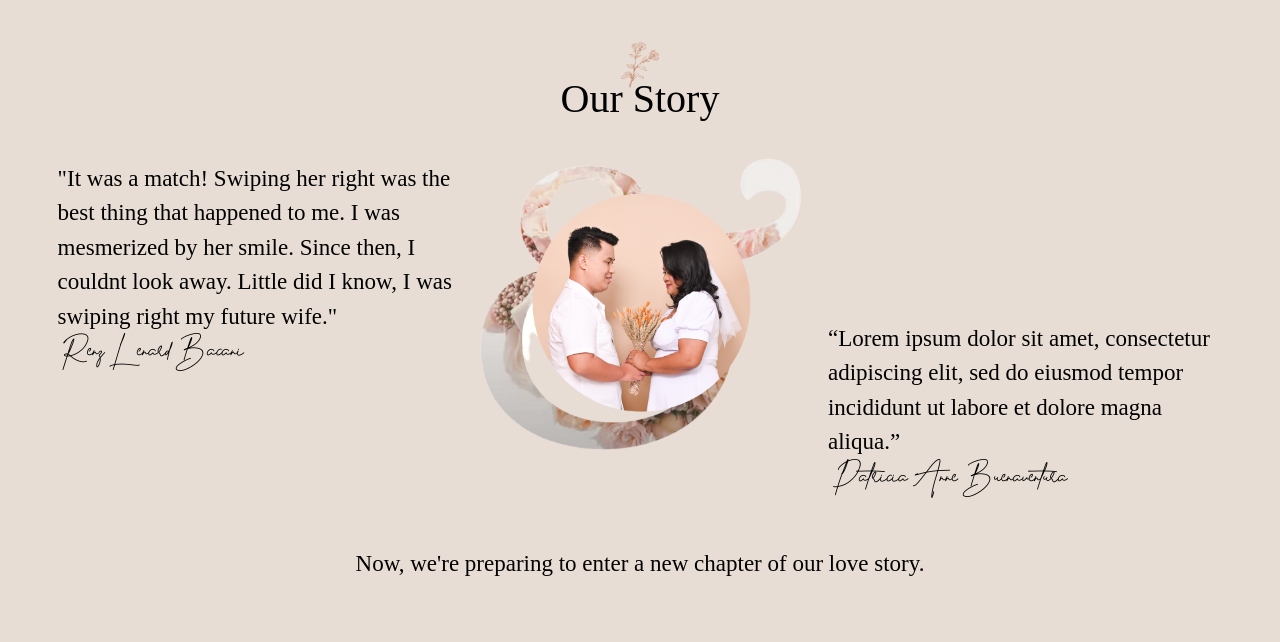
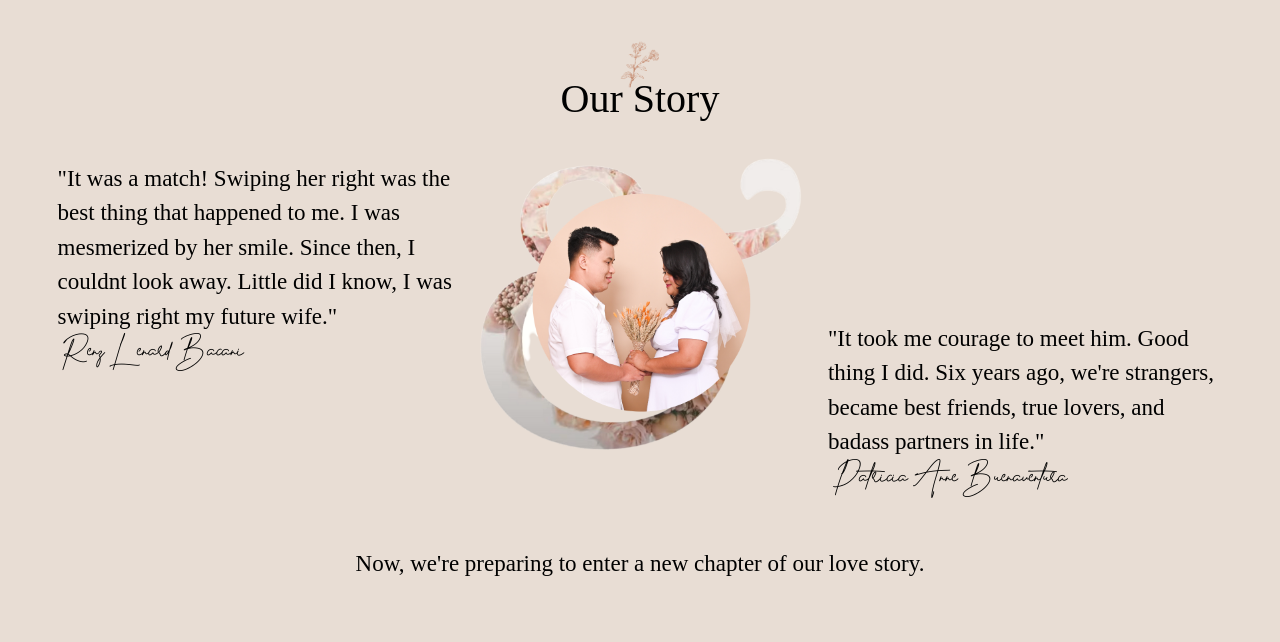
Before and after one commit to rainbacani27/renz-pat, a Django app: page / in a window 1280 px wide. Shown: the part 638-1280 px from the top of the page. Run offline with Django 4.2, Linux system fonts and the light colour scheme; some web fonts are replaced.

Commit message:
first commit

```diff
--- a/templates/wedding_home.html
+++ b/templates/wedding_home.html
@@ -279,7 +279,7 @@ body {
                     margin-left: -20px; margin-right: 10%;
                     font-size: 23px; font-family:Forum">
 
-        “Lorem ipsum dolor sit amet, consectetur adipiscing elit, sed do eiusmod tempor incididunt ut labore et dolore magna aliqua.”
+        "It took me courage to meet him. Good thing I did. Six years ago, we're strangers, became best friends, true lovers, and badass partners in life."
         <br><span style = "font-family: Darlington; font-size: 26pt; line-height: 1;">&nbsp;Patricia Anne Buenaventura</span>
         </p>
   </div>
```
